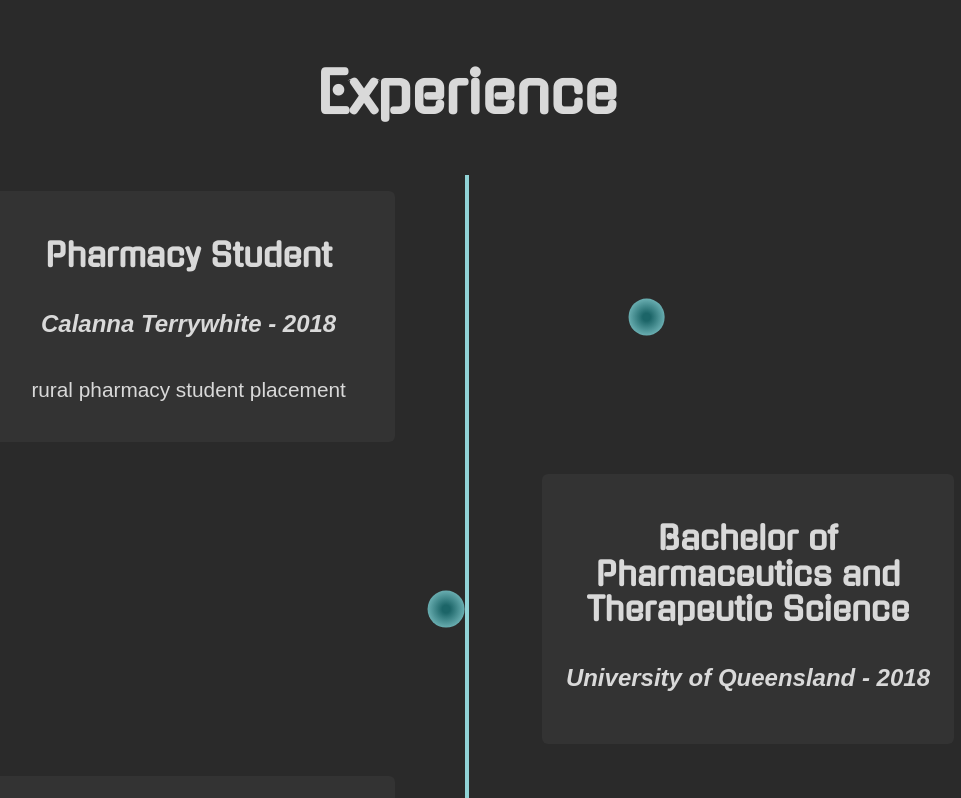
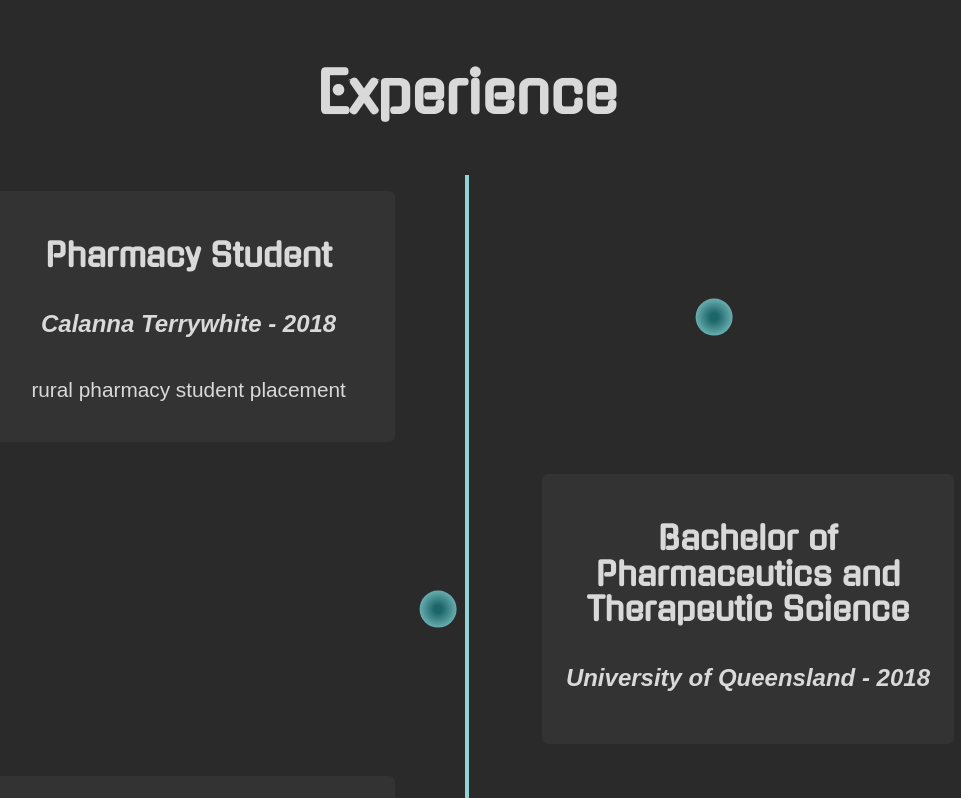
Before and after one commit to juanE98/juanE98.github.io, an Angular app: page / in a window 1280 px wide. Shown: the part 2128-2926 px from the top of the page, without its empty margins (173-1134 px from the left). Built offline with nearby package versions, Linux system fonts and the light colour scheme.

Commit message:
fix: circle positioning on timeline web

```diff
--- a/src/app/timeline/timeline.component.scss
+++ b/src/app/timeline/timeline.component.scss
@@ -63,11 +63,11 @@
 }
 
 .timeline-item.left .circle {
-  left: 42.5em;
+  left: 46.7em;
 }
 
 .timeline-item.right .circle {
-  left: -5em;
+  left: -5.5em;
 }
 
 .timeline-item.in-view {
```
